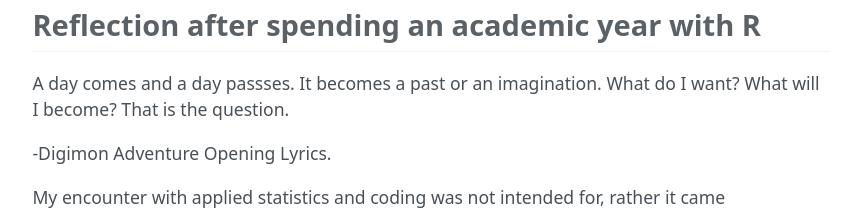
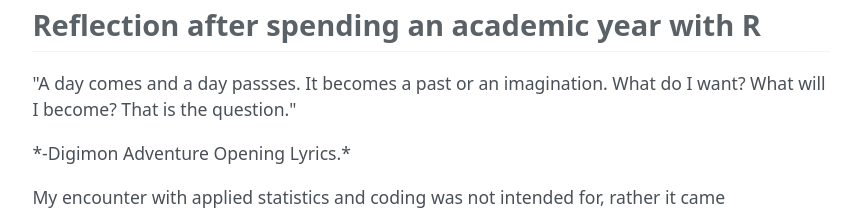
Before and after one commit to albalawisarah/SarahAlbalawi, a plain HTML site: page docs/blog/index.html in a window 1280 px wide. Shown: the part 805-1019 px from the top of the page, without its empty margins (209-1070 px from the left). Drawn offline with Linux system fonts and the light colour scheme.

Commit message:
Update index.html

```diff
--- a/docs/blog/index.html
+++ b/docs/blog/index.html
@@ -137,8 +137,8 @@ ul.task-list li input[type="checkbox"] {
 <p><img src="digimon.png" style="height: 100%; width: 100%; object-fit: contain" onclick="window.open('https://arxiv.org/abs/2210.07278', 'blank');"></p>
 <section id="reflection-after-spending-an-academic-year-with-r" class="level2">
 <h2 class="anchored" data-anchor-id="reflection-after-spending-an-academic-year-with-r">Reflection after spending an academic year with R</h2>
-<p>A day comes and a day passses. It becomes a past or an imagination. What do I want? What will I become? That is the question.</p>
-<p>-Digimon Adventure Opening Lyrics.</p>
+<p>"A day comes and a day passses. It becomes a past or an imagination. What do I want? What will I become? That is the question."</p>
+<p>*-Digimon Adventure Opening Lyrics.*</p>
 <p>My encounter with applied statistics and coding was not intended for, rather it came spontaneously after a colleague of mine recommended taking the statistical methods course series. At first, I though it was way beyond my reach. Although mathematics and statistics were subjects I enjoyed, spending 7 years in the dental school was enough to lower my confidence in revisiting that field. My colleague, whom I am grateful for, made me reconsider my decision after saying “it is the most worthwhile subject you will get from this program”. Getting the best out of the MPH program was exactly what I wanted. That was when I realized that I wanted to challenge myself and go beyond my comfort zone.</p>
 <p>The first obstacle I faced was not the concept of statistical methods, but the coding language. At first, it seemed impossible to understand the logic behind the coding system. So impossible to the point of regretting my decision. “Maybe this isn’t for me, why did do this to myself” I thought. However, as the classes progressed and after completing several assignments, the language started to seep in, and I began to intuitively understand its structure. Then, after completing multiple milestone (quizzes and projects) the language started to grow on me, so much that after completing the first course I started seeking more data sets to practice and play around with. I cannot deny the fact that I felt bitter with the way R was abruptly introduced to me, it felt as though I was thrown in it. But after some time, I realized that that may have been the best way to get started with it, otherwise I wouldn’t have mastered R this fast.</p>
 <p>Although I was successfully earned an A in the first course, it did not ease my fears from the second course. After diving in the second course, I realized that coding became a lot smoother, while statistical concepts advanced and became harder. Still, it wasn’t as “impossible” as the first course was. Yes, it was a bewildering world to delve in, but over time, I started to feel home. “This may be something I can enjoy, something I can happily continue my studies with” were my thoughts.</p>
```
